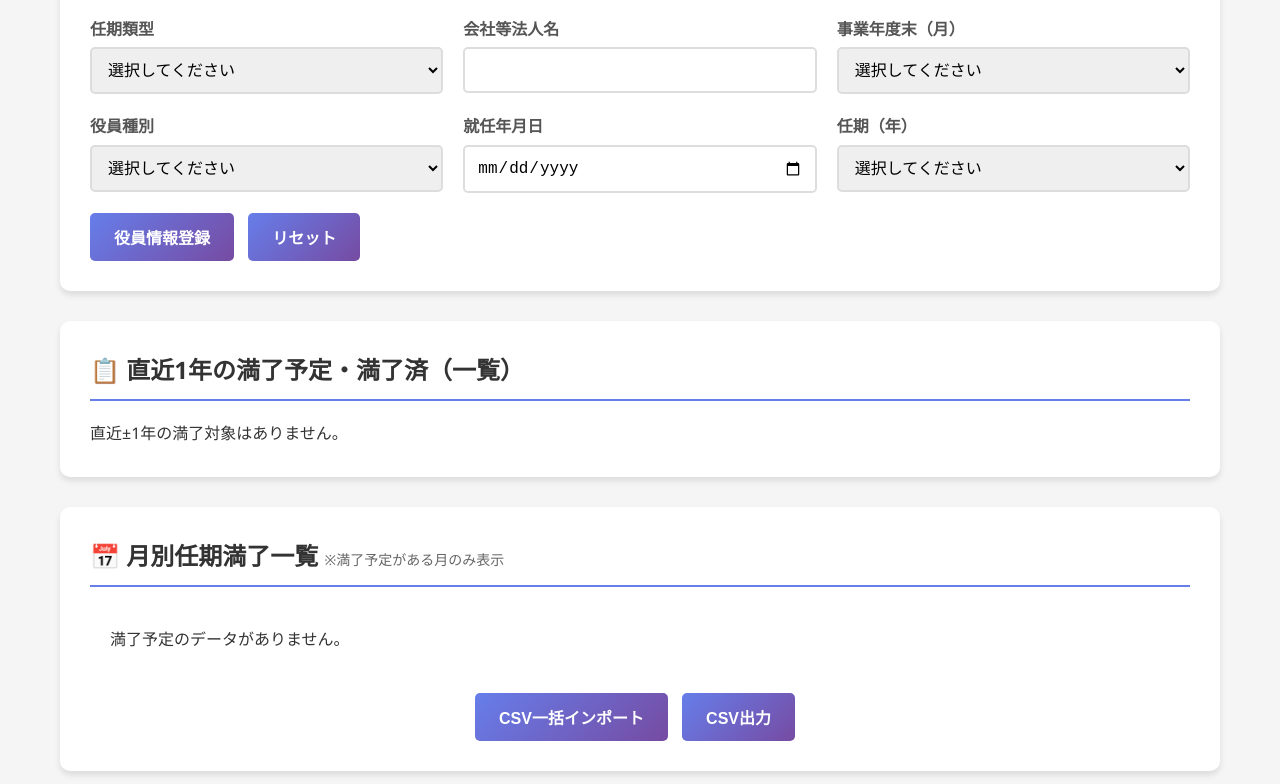
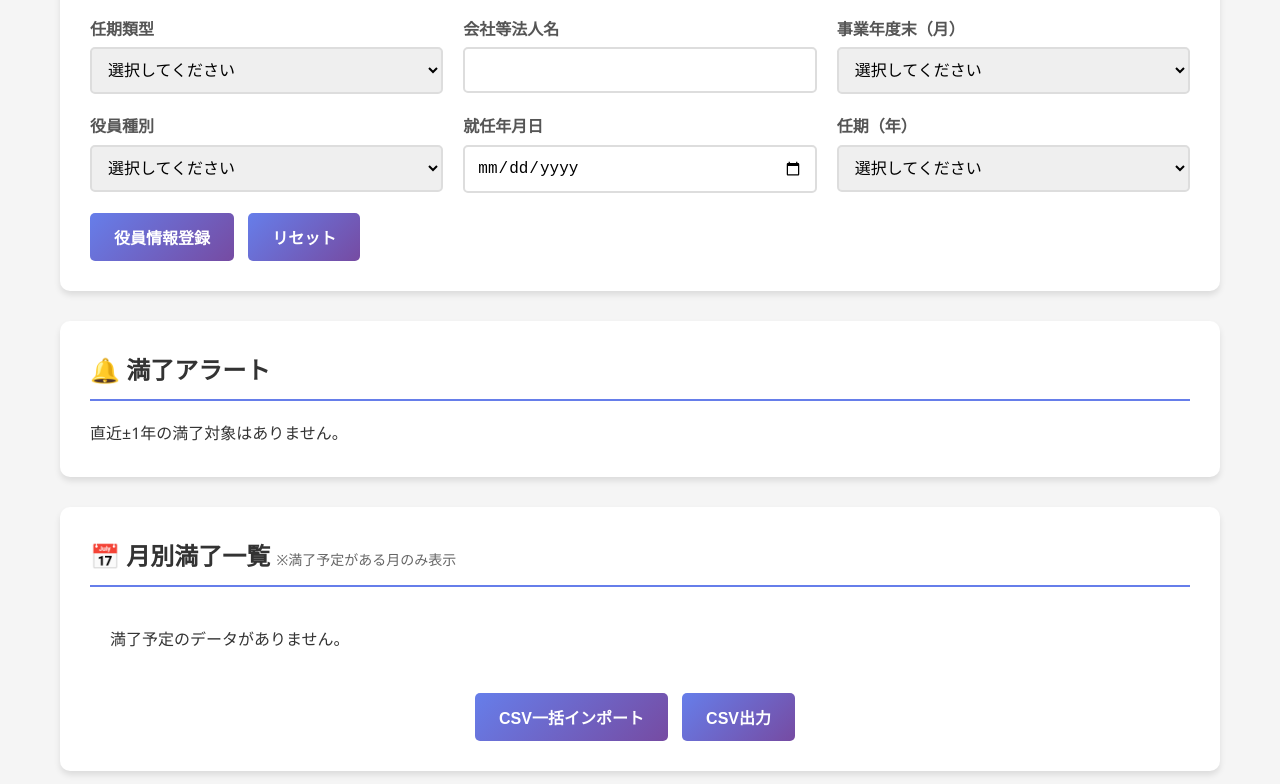
Before and after one commit to m-legal-tech/Ninky, a plain HTML site: page index.html in a window 1280 px wide. Shown: the part 458-1242 px from the top of the page. Drawn offline with Linux system fonts and the light colour scheme.

Commit message:
Update headings for alerts and monthly lists

```diff
--- a/index.html
+++ b/index.html
@@ -651,13 +651,13 @@
 
         <!-- 直近1年の満了予定／満了済（一覧） -->
         <div class="card">
-            <h2>📋 直近1年の満了予定・満了済（一覧）</h2>
+            <h2>🔔 満了アラート</h2>
             <div id="officerList" class="officer-list"></div>
         </div>
 
         <!-- 月別任期満了一覧（満了予定がある月のみ表示） -->
         <div class="card">
-            <h2>📅 月別任期満了一覧 <span style="font-size: 14px; color: #666; font-weight: normal;">※満了予定がある月のみ表示</span></h2>
+            <h2>📅 月別満了一覧 <span style="font-size: 14px; color: #666; font-weight: normal;">※満了予定がある月のみ表示</span></h2>
             <div id="monthlyView" class="month-grid"></div>
             <div class="export-section">
                 <input type="file" id="csvInput" accept=".csv" style="display: none;">
```
